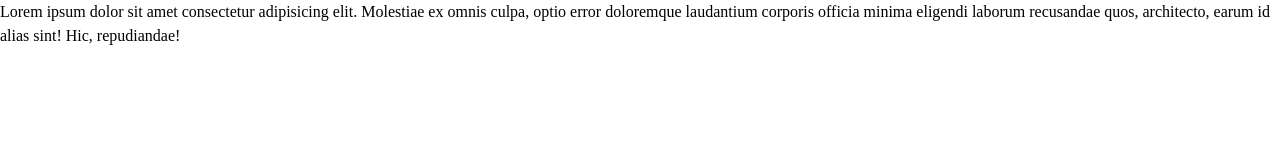
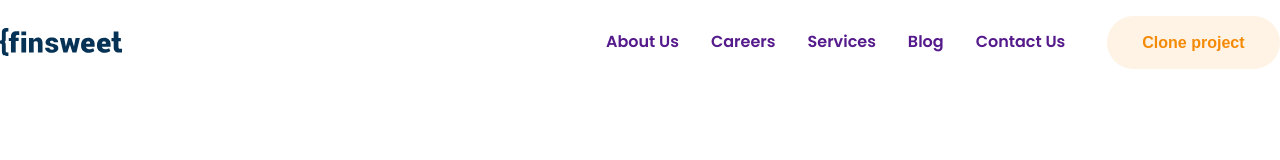
Before and after one commit to prismagod/finsweet, a plain HTML site: page index.html in a window 1280 px wide. Drawn offline with Linux system fonts and the light colour scheme.

Commit message:
header done

```diff
--- a/index.html
+++ b/index.html
@@ -22,11 +22,33 @@
 		<!-- header starts here -->
 
 		<header class="header">
-			<div class="header__container _container">
-				<p>Lorem ipsum dolor sit amet consectetur adipisicing elit. Molestiae ex omnis culpa, optio error doloremque
-					laudantium corporis officia minima eligendi laborum recusandae quos, architecto, earum id alias sint! Hic,
-					repudiandae!</p>
-			</div>
+			<header class="header__container xcontainer">
+				<div class="header__logo">
+					<img src="/img/header-logo.svg" alt="finsweet logo">
+				</div>
+				<nav class="header__menu">
+					<ul class="menu__list">
+						<li class="menu__item">
+							<a href="" class="menu__link">About Us</a>
+						</li>
+						<li class="menu__item">
+							<a href="" class="menu__link">Careers</a>
+						</li>
+						<li class="menu__item">
+							<a href="" class="menu__link">Services</a>
+						</li>
+						<li class="menu__item">
+							<a href="" class="menu__link">Blog</a>
+						</li>
+						<li class="menu__item">
+							<a href="" class="menu__link">Contact Us</a>
+						</li>
+					</ul>
+					<button class="header__button">
+						Clone project
+					</button>
+				</nav>
+			</header>
 		</header>
 	</div>
 
--- a/scss/style.scss
+++ b/scss/style.scss
@@ -1,74 +1,45 @@
 *,
 *::before,
 *::after {
+	padding: 0;
+	margin: 0;
+	border: 0;
 	box-sizing: border-box;
 }
 
-body,
+a {
+	text-decoration: none;
+}
+
+ul,
+ol,
+li {
+	list-style: none;
+}
+
+img {
+	vertical-align: top;
+}
+
 h1,
 h2,
 h3,
 h4,
-p,
-figure,
-blockquote,
-dl,
-dd {
-	margin: 0;
+h5,
+h6 {
+	font-weight: inherit;
+	font-size: inherit;
 }
 
-ul[role="list"],
-ol[role="list"] {
-	list-style: none;
-}
-
-html:focus-within {
-	scroll-behavior: smooth;
-}
-
-body {
-	min-height: 100vh;
-	text-rendering: optimizeSpeed;
-	line-height: 1.5;
-}
-
-a:not([class]) {
-	text-decoration-skip-ink: auto;
-}
-
-img,
-picture {
-	max-width: 100%;
-	display: block;
-}
-
-input,
-button,
-textarea,
-select {
-	font: inherit;
-}
-
-@media (prefers-reduced-motion: reduce) {
-	html:focus-within {
-		scroll-behavior: auto;
-	}
-	*,
-	*::before,
-	*::after {
-		animation-duration: 0.01ms !important;
-		animation-iteration-count: 1 !important;
-		transition-duration: 0.01ms !important;
-		scroll-behavior: auto !important;
-	}
-}
-
+html,
 body {
 	height: 100%;
 	line-height: 1;
 	font-size: 16px;
 	color: #000;
 	font-family: Poppins;
+	font-size: 16px;
+	font-weight: 600;
 }
 
 .wrapper {
@@ -76,7 +47,48 @@ body {
 	overflow: hidden;
 }
 
-._container {
+.xcontainer {
 	max-width: 1280px;
 	margin: 0px auto;
 }
+
+.header {
+	background-color: #fff;
+}
+
+.header__container {
+	display: flex;
+}
+
+.header__menu {
+	display: flex;
+}
+
+.header__logo {
+	margin: 28px 484px 28px 0px;
+}
+
+.menu__list {
+	display: inline-flex;
+	white-space: nowrap;
+	font-weight: 600;
+	margin: 30px 0px;
+	line-height: 24px;
+	color: #394149;
+}
+
+.menu__item {
+	margin-right: 32px;
+}
+
+.header__button {
+	background-color: rgba(245, 138, 7, 0.1);
+	white-space: nowrap;
+	line-height: 17px;
+	padding: 18px 35px;
+	border-radius: 31px;
+	margin: 16px 0px 16px 10px;
+	color: #F58A07;
+	font-size: 16px;
+	font-weight: 600;
+}
```
Also changed, not shown: css/style.css.
